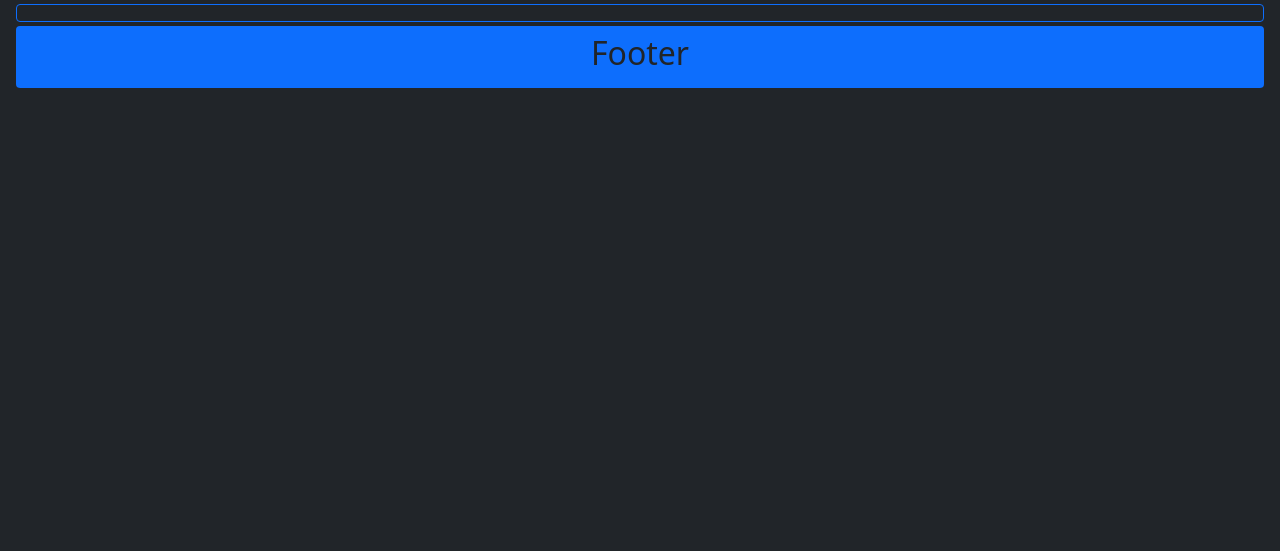
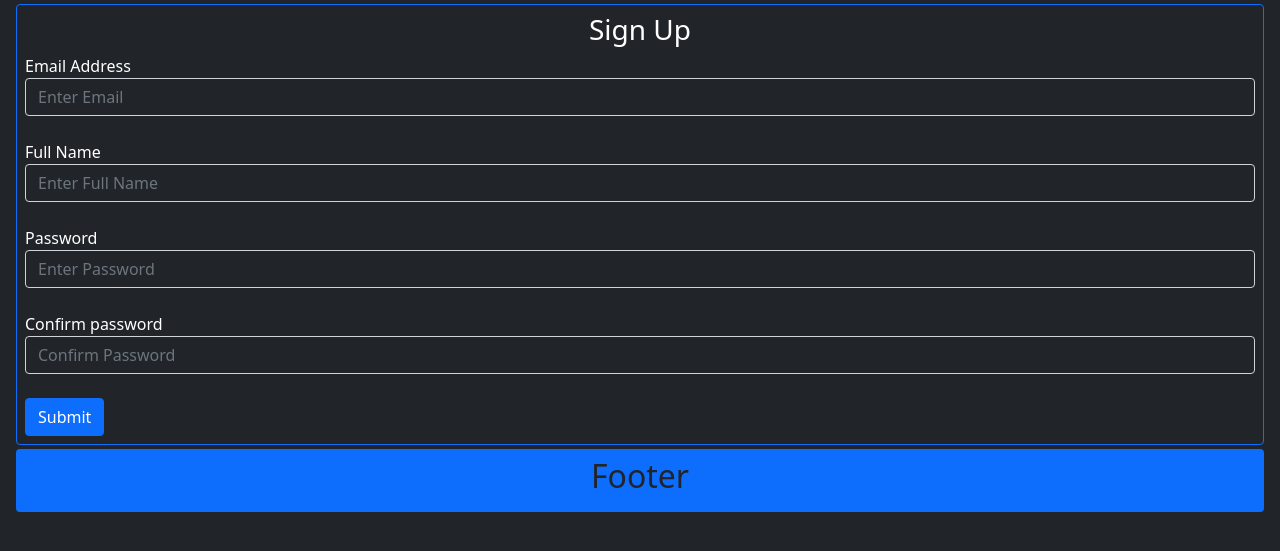
Before and after one commit to Miyamura-J/flasksite, a Flask app: page /auth/sign_up in a window 1280 px wide. Shown: the part 168-719 px from the top of the page. Run offline with Flask 2, Linux system fonts and the light colour scheme.

Commit message:
Created sign up form

```diff
--- a/files/templates/sign_up.html
+++ b/files/templates/sign_up.html
@@ -1,3 +1,24 @@
 {% extends "base.html" %}
 
 {% block title %}Sign Up{% endblock %}
+
+{% block content %}
+    <form method="POST">
+        <h3 align="center">Sign Up</h3>
+        <div class="form-group text-start">
+            <label for="email">Email Address</label>
+            <input type="email" name="email" id="email" class="form-control bg-dark text-white" placeholder="Enter Email">
+            <br>
+            <label for="name">Full Name</label>
+            <input type="text" name="name" id="name" class="form-control bg-dark text-white" placeholder="Enter Full Name">
+            <br>
+            <label for="password1">Password</label>
+            <input type="password" name="password1" id="password1" class="form-control bg-dark text-white" placeholder="Enter Password">
+            <br>
+            <label for="password2">Confirm password</label>
+            <input type="password" name="password2" id="password2" class="form-control bg-dark text-white" placeholder="Confirm Password">
+            <br>
+            <button type="submit" class="btn btn-primary">Submit</button>
+        </div>
+    </form>
+{% endblock %}
```
